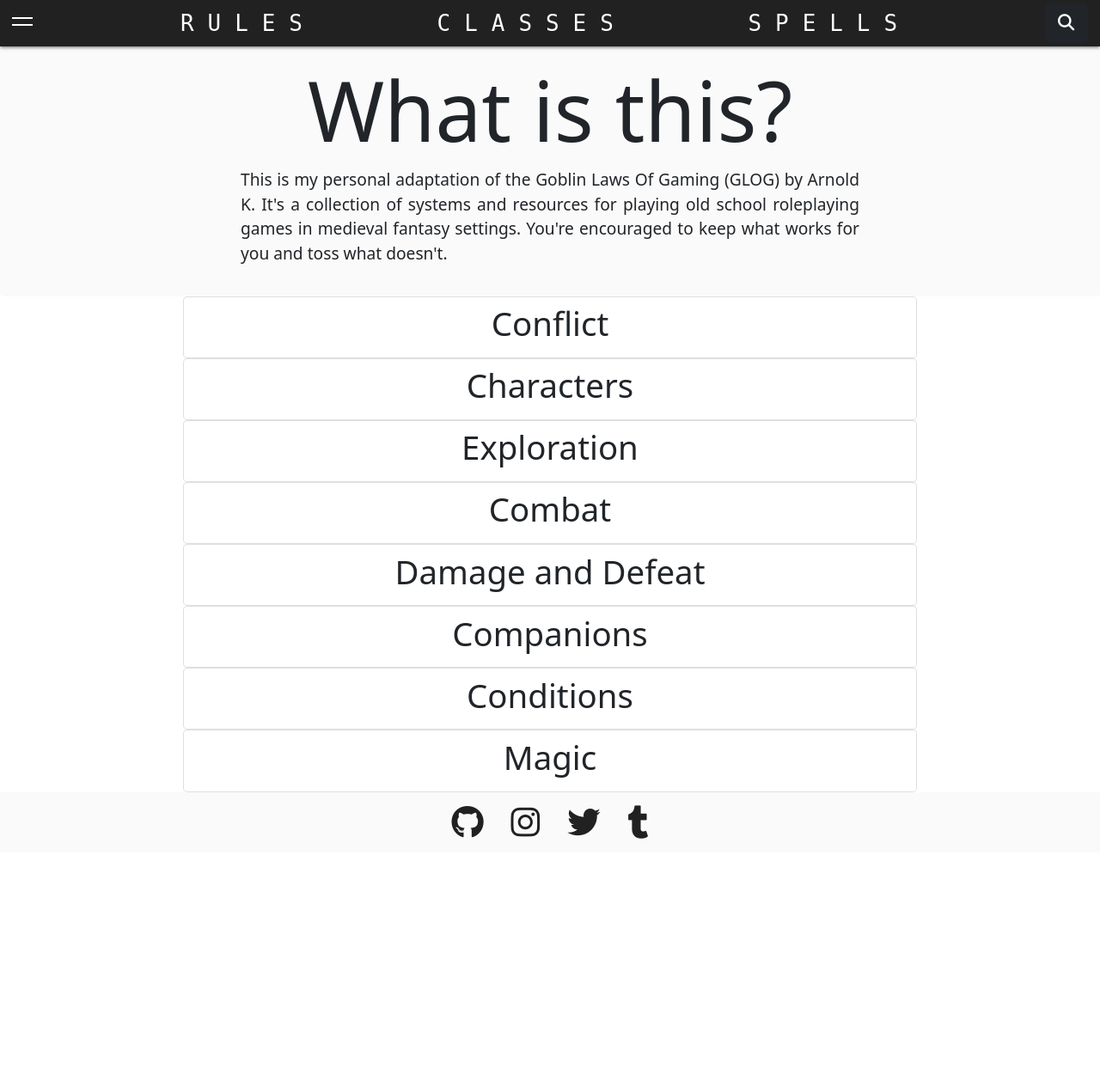
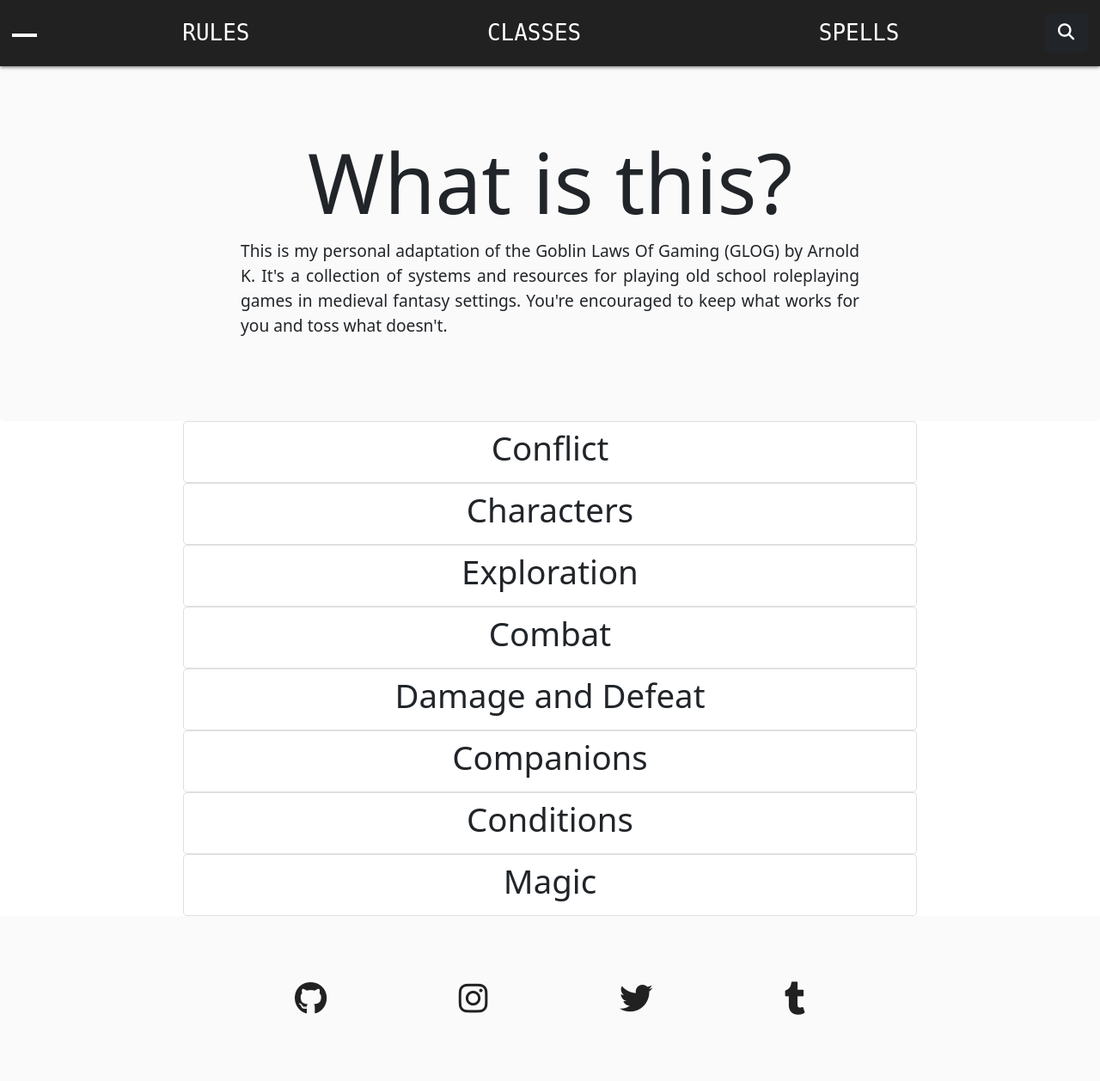
Before and after one commit to materialcontext/glog_website, a Flask app: page / in a window 1280 px wide. Shown: the whole page at 86% size. Before the commit the page ends 976 px from the top, so only its background shows below. Run offline with Flask 2, Linux system fonts and the light colour scheme; some libraries are stand-ins or nearby versions.

Commit message:
Update styles.css

```diff
--- a/static/css/styles.css
+++ b/static/css/styles.css
@@ -48,8 +48,8 @@ header {
   border: none;
   font-family: var(--header-font);
   font-weight: 800;
-  height: 54px;
-  padding: 12px 16px;
+  height: 2.5rem;
+  padding: 3% 6%;
   transition: top 0.2s ease-in-out;
   width: 100%;
   z-index: 999;
@@ -59,7 +59,7 @@ header {
 
 .nav-up {
     box-shadow: 0px 1px 4px #666;
-    top: - 12h.5%;
+    top: -2.5rem;
 }
 
 .nav-link {
@@ -67,7 +67,6 @@ header {
     font-family: var(--mono-font);
     font-size: 1.35rem;
     font-weight: 400;
-    letter-spacing: 16px;
 }
 
 .nav-link > span {
@@ -135,7 +134,7 @@ header > div ul {
   position: absolute;
   width: 100%;
   transform: scaleX(0);
-  height: 2px;
+  height: .125rem;
   bottom: 0;
   left: 0;
   background-color: #e6008b;;
@@ -152,7 +151,7 @@ header > div ul {
 .top-right {
     align-items: center;
     justify-content: flex-end;
-    padding-left: 16px;
+    padding-left: 6%;
     min-width: 165px;
 }
 
@@ -161,7 +160,7 @@ header > div ul {
 }
 
 .search-btn {
-    padding-right: 15px;
+    padding-right: 5.8%;
 }
 
 /* ============ Content ============ */
@@ -170,7 +169,7 @@ header > div ul {
     flex-direction: column;
     text-align: justify;
     width: 100%;
-    padding: 16px;
+    padding: 6%;
     background-color: #fafafa;
     border: none;
 }
@@ -185,7 +184,7 @@ header > div ul {
 
 .rules {
     text-align: justify;
-    padding: 8px 16px;
+    padding: 3% 6%;
 }
 
 .rules-content {
@@ -222,7 +221,7 @@ header > div ul {
 
 .titles-collapse {
     position: sticky;
-    top: 54px;
+    top: 2.5rem;
     background-color: #fafafa;
     transition: top 0.2s ease-in-out;
     width: 100%;
@@ -235,7 +234,7 @@ header > div ul {
 .titles {
     display: flex;
     justify-content: space-between;
-    padding: 0px 16px;
+    padding: 0px 6%;
     list-style-type: none;
     background-color: #fafafa;
     margin: 0px;
@@ -264,13 +263,13 @@ header > div ul {
     }
 
  .title-header > h3 {
-    scroll-margin-top: 54px;
+    scroll-margin-top: 2.5rem;
  }
 
  /* ========= Footer ========= */
 
  .fab {
-    padding: 16px;
+    padding: 6%;
  }
 
  .social-icons {
@@ -287,8 +286,8 @@ header > div ul {
   flex-direction: column;
   justify-content: center;
   align-self: flex-start;
-  width: 24px;
-  height: 24px;
+  width: 1.5rem;
+  height: 1.5rem;
   position: relative;
   transform: rotate(0deg);
   transition: 0.5s ease-in-out;
@@ -299,7 +298,7 @@ header > div ul {
 #nav-icon1 span {
   display: block;
   position: absolute;
-  height: 2px;
+  height: .125rem;
   width: 100%;
   background-color: white;
   opacity: 1;
@@ -309,21 +308,21 @@ header > div ul {
 }
 
 #nav-icon1 span:nth-child(1) {
-  top: 8px;
+  top: 3%;
 }
 
 #nav-icon1 span:nth-child(2) {
-  top: 16px;
+  top: 6%;
 }
 
 /* Hamburger Animation*/
 #nav-icon1.open span:nth-child(1) {
-  top: 12px;
+  top: 3%;
   transform: rotate(135deg);
 }
 
 #nav-icon1.open span:nth-child(2) {
-  top: 12px;
+  top: 3%;
   transform: rotate(-135deg);
 }
 
@@ -335,14 +334,14 @@ header > div ul {
     }
 
     header{
-    height: 81px;
+    height: 4.125rem;
     }
     .nav-link {
         letter-spacing: normal;
     }
 
     .content {
-        padding-top: 54px;
+        padding-top: 2.5rem;
     }
 
     .top-nav > .nav-link:after {
```
